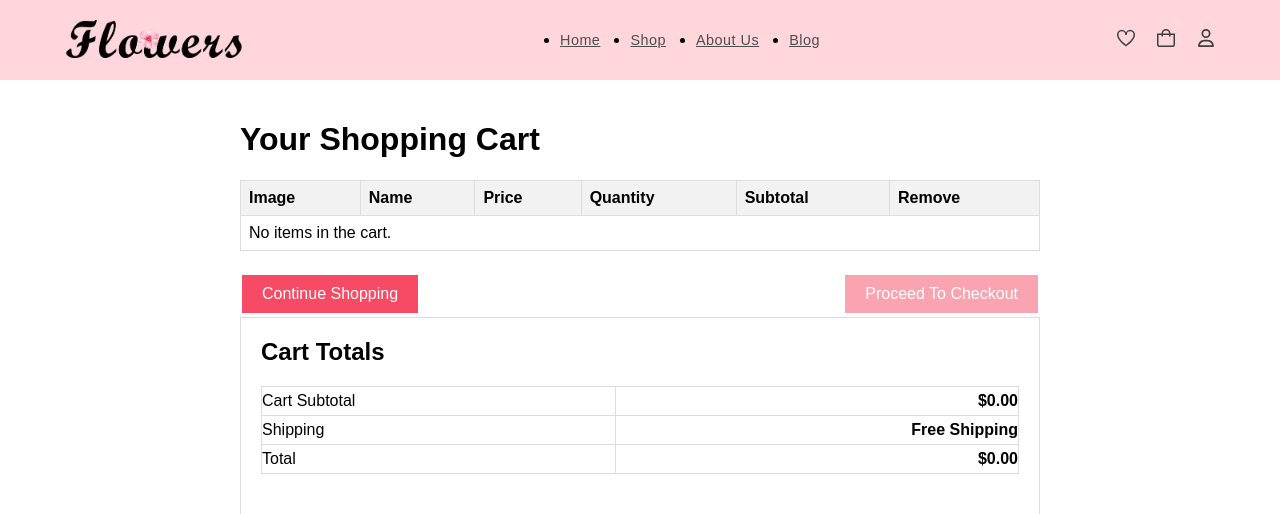
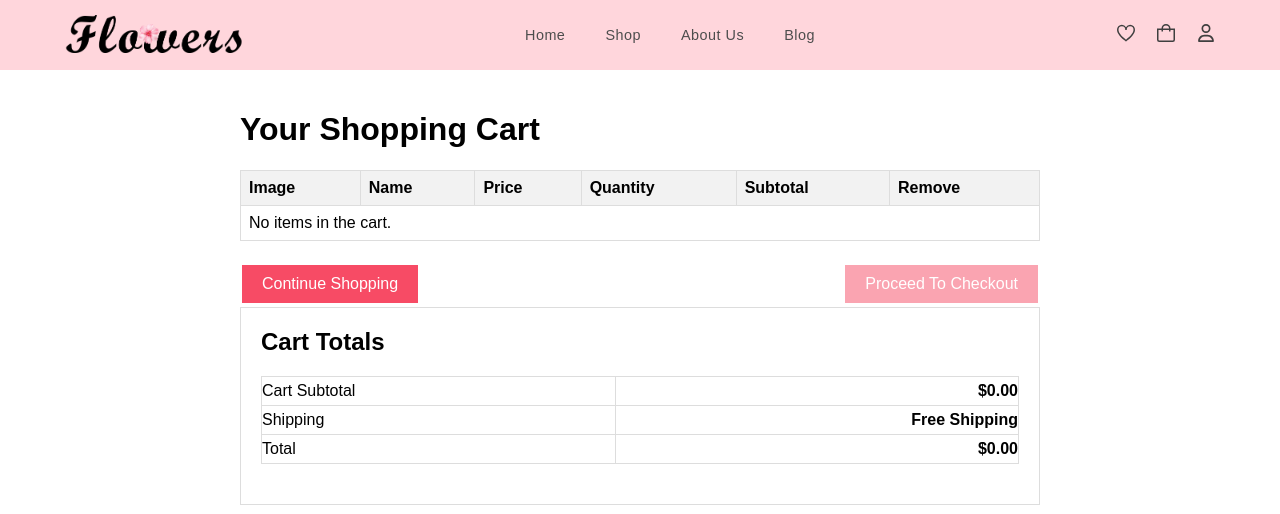
Before and after one commit to shorokatwa14/EPFL-Final-project, a Flask app: page /cart in a window 1280 px wide. Shown: the top 514 px of the page. Run offline with Flask 3, Linux system fonts and the light colour scheme.

Commit message:
Refactor navigation and footer styles in CSS

```diff
--- a/static/css/nav.css
+++ b/static/css/nav.css
@@ -1,4 +1,3 @@
-/* Navigation Styles */
 .header {
   background-color: #ffd6dc;
 }
@@ -29,10 +28,16 @@
 .menu {
   display: flex;
   align-items: center;
+  padding: 0;
+  margin: 0;
+   list-style-type: none;
+   text-decoration: none;
+
 }
 
 .menu li {
-    margin: 0 15px;
+  margin: 0 20px;
+
 }
 
 .menu li a {
@@ -41,6 +46,7 @@
   font-weight: 500;
   font-size: 0.9rem;
   transition: all ease 0.3s;
+   text-decoration: none;
 }
 
 .menu li a:hover {
```
Lines whose indentation alone changed are shown as unchanged.
